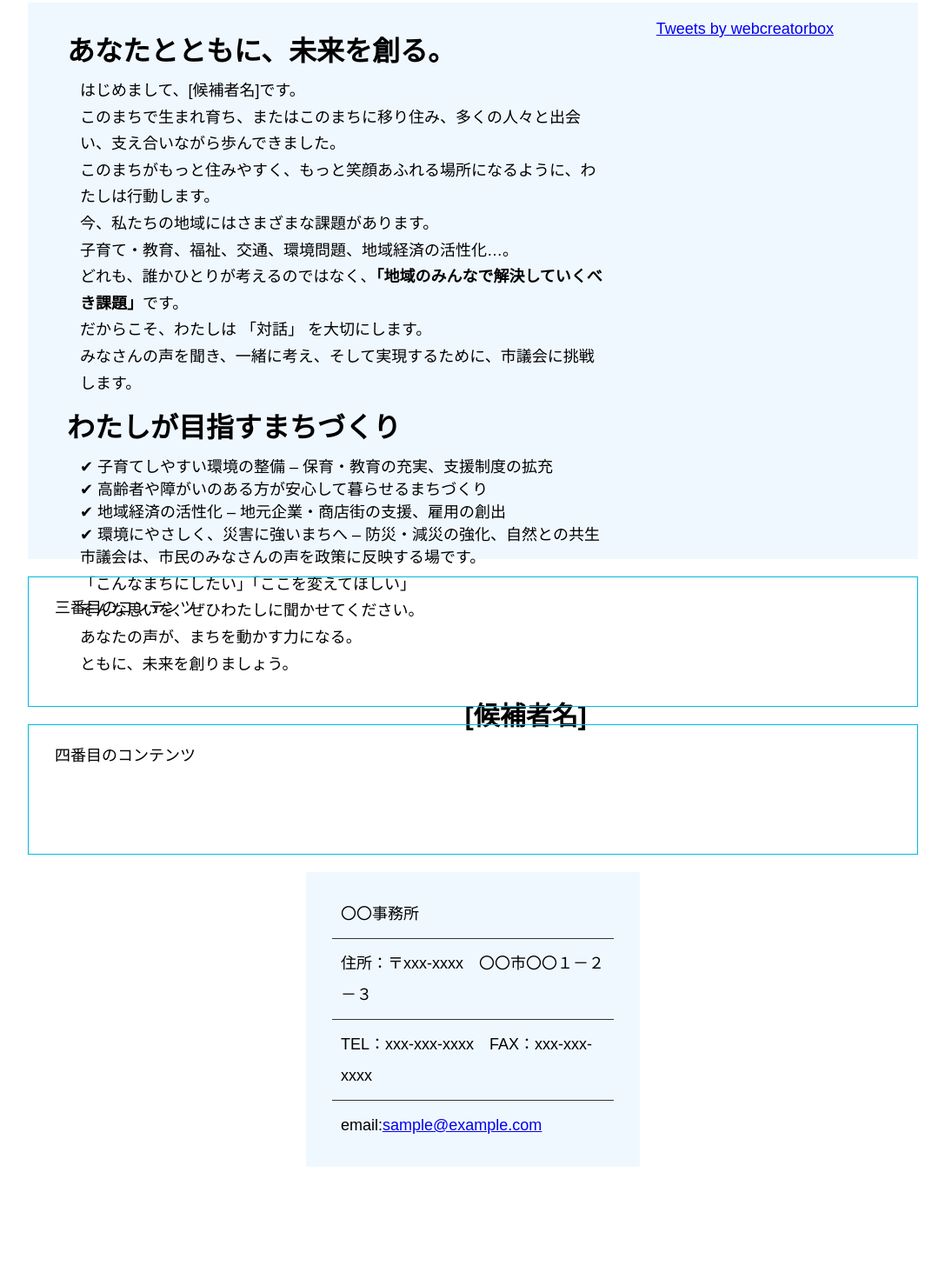
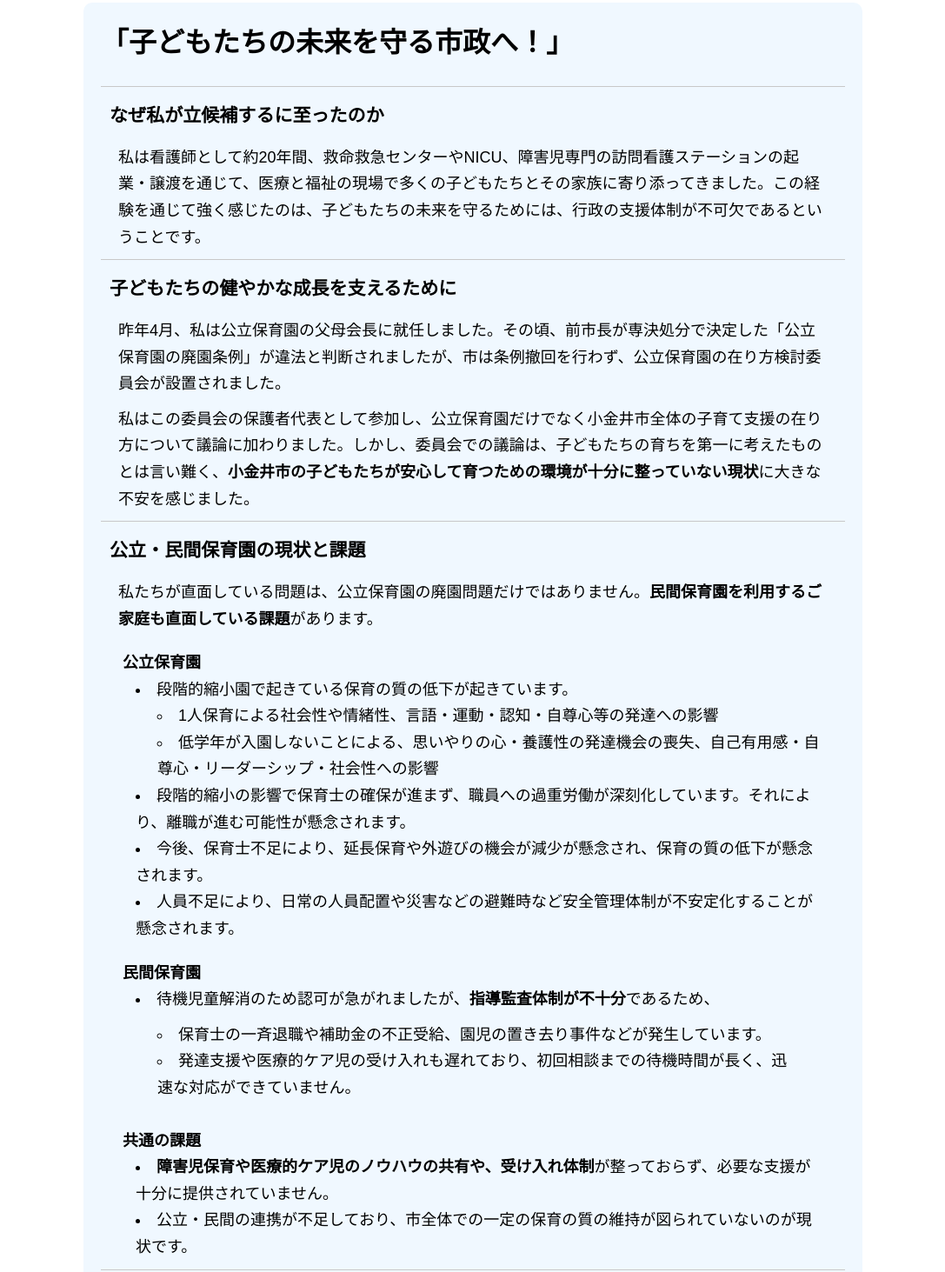
Before and after one commit to ichigatsu01/city_council_member, a plain HTML site: page index.html in a window 1280 px wide. Shown: the part 797-2260 px from the top of the page at 87% size, without its empty margins (96-1183 px from the left). Before the commit the page ends 2159 px from the top, so only its background shows below. Drawn offline with Linux system fonts and the light colour scheme; some packages are replaced by stand-ins of ours.

Commit message:
文章更新およびsnsの位置を調整

```diff
--- a/index.html
+++ b/index.html
@@ -3,7 +3,8 @@
 <head>
     <meta charset="UTF-8">
     <meta name="viewport" content="width=device-width, initial-scale=1.0">
-    <title>仮</title>
+    <meta name="description" content="小金井市市議会議員候補　大前　優香の公式ホームページ">
+    <title>大前　優香　公式ホームページ　小金井市市議会議員候補</title>
     <link rel="stylesheet" href="https://unpkg.com/ress/dist/ress.min.css">
     <link rel="stylesheet" href="./static/style.css">
     <script src="./static/script.js" defer></script>
@@ -11,7 +12,10 @@
 <body>
     <header class="header">
         <div class="page-header">
-            <h1 class="logo"><a href="#">ロゴ</a></h1>
+            <h1 class="logo"><a href="#">
+                <p style="font-size: smaller;">小金井市市議会議員候補</p>
+                <div>大前　優香</div>
+            </a></h1>
             <nav>
                 <ul class="navi">
                     <li><a href="#">トップ</a></li>
@@ -41,57 +45,78 @@
         <img class="top-img" src="static/img/kari.jpg" alt="トップページの画像です">
     </div><!-- class="top-img" -->
 
-    <div class="two-columns" id="message">
-        <div class="column1">
-            <h2>あなたとともに、未来を創る。</h2>
-            <div class="column1-content">
-                <p>はじめまして、[候補者名]です。
-                <p>このまちで生まれ育ち、またはこのまちに移り住み、多くの人々と出会い、支え合いながら歩んできました。</p>
-                <p>このまちがもっと住みやすく、もっと笑顔あふれる場所になるように、わたしは行動します。</p>
-                <p>今、私たちの地域にはさまざまな課題があります。</p>
-                <p>子育て・教育、福祉、交通、環境問題、地域経済の活性化…。</p>
-                <p>どれも、誰かひとりが考えるのではなく、<strong>「地域のみんなで解決していくべき課題」</strong>です。</p>
-                <p>だからこそ、わたしは 「対話」 を大切にします。</p>
-                <p>みなさんの声を聞き、一緒に考え、そして実現するために、市議会に挑戦します。</p>
-            </div>
+    <main id="message">
+        <h2 class="slogan">「子どもたちの未来を守る市政へ！」</h2>
+        <section class="message-contents">
+            <h3>なぜ私が立候補するに至ったのか</h3>
+            <p>私は看護師として約20年間、救命救急センターやNICU、障害児専門の訪問看護ステーションの起業・譲渡を通じて、医療と福祉の現場で多くの子どもたちとその家族に寄り添ってきました。この経験を通じて強く感じたのは、子どもたちの未来を守るためには、行政の支援体制が不可欠であるということです。</p>
+        </section>
+        <section class="message-contents">
+            <h3>子どもたちの健やかな成長を支えるために</h3>
+            <p>昨年4月、私は公立保育園の父母会長に就任しました。その頃、前市長が専決処分で決定した「公立保育園の廃園条例」が違法と判断されましたが、市は条例撤回を行わず、公立保育園の在り方検討委員会が設置されました。</p>
+            <p>私はこの委員会の保護者代表として参加し、公立保育園だけでなく小金井市全体の子育て支援の在り方について議論に加わりました。しかし、委員会での議論は、子どもたちの育ちを第一に考えたものとは言い難く、<strong>小金井市の子どもたちが安心して育つための環境が十分に整っていない現状</strong>に大きな不安を感じました。</p>
+        </section>
+        <section class="message-contents">
+            <h3>公立・民間保育園の現状と課題</h3>
+            <p>私たちが直面している問題は、公立保育園の廃園問題だけではありません。<strong>民間保育園を利用するご家庭も直面している課題</strong>があります。</p>
+            <ul>
+                <h4>公立保育園</h4>
+                <li>段階的縮小園で起きている保育の質の低下が起きています。
+                    <ul>
+                        <li>1人保育による社会性や情緒性、言語・運動・認知・自尊心等の発達への影響</li>
+                        <li>低学年が入園しないことによる、思いやりの心・養護性の発達機会の喪失、自己有用感・自尊心・リーダーシップ・社会性への影響</li>
+                    </ul>
+                </li>
+                <li>段階的縮小の影響で保育士の確保が進まず、職員への過重労働が深刻化しています。それにより、離職が進む可能性が懸念されます。</li>
+                <li>今後、保育士不足により、延長保育や外遊びの機会が減少が懸念され、保育の質の低下が懸念されます。</li>
+                <li>人員不足により、日常の人員配置や災害などの避難時など安全管理体制が不安定化することが懸念されます。</li>
+            </ul>
+            <ul>
+                <h4>民間保育園</h4>
+                <li>待機児童解消のため認可が急がれましたが、<strong>指導監査体制が不十分</strong>であるため、</li>
+                    <ul>
+                        <li>保育士の一斉退職や補助金の不正受給、園児の置き去り事件などが発生しています。</li>
+                        <li>発達支援や医療的ケア児の受け入れも遅れており、初回相談までの待機時間が長く、迅速な対応ができていません。</li>
+                    </ul>
+            </ul>
+            <ul>
+                <h4>共通の課題</h4>
+                <li><strong>障害児保育や医療的ケア児のノウハウの共有や、受け入れ体制</strong>が整っておらず、必要な支援が十分に提供されていません。</li>
+                <li>公立・民間の連携が不足しており、市全体での一定の保育の質の維持が図られていないのが現状です。</li>
+            </ul>
+            <h3>子どもたちの権利を守る市政を目指して</h3>
+            <p>小金井市には「子どもの権利に関する条例」が存在しますが、市民の切実な要望が「委員会の諮問範囲外」として議論すら許されない行政の姿勢を崩しておらず、現状の政策はこの権利を十分に守っているとは言えません。違法とされた廃園条例が依然として有効とされ、市民の公平な公共サービスの利用権が侵害されていることは見過ごせません。</p>
+            <p>このような状況は、公立・民間の区別なく、小金井市のすべての子どもたちの育ちに関わる重大な問題です。にもかかわらず、行政はこれらの問題に対して適切な対応を取らず、市民の声に真摯に耳を傾けようとしていません。</p>
+            <p>私は「現場を知る者」として、そして「子どもを育てる親」として、子どもたちの健やかな成長を支えるために立ち上がります。市民の権利が守られ、子どもたちが安心して育つことのできる小金井市を取り戻すために、皆さんの声を市議会に届けることが私の使命です。</p>
+            <h3>共に未来をつくりましょう</h3>
+            <p>子どもたちの未来を守るために、そしてすべての市民が安心して暮らせる小金井市を実現するために、私は皆さんと共に声を上げ、行動していきます。</p>
+            <p><strong>皆さんの声を市政に届けるために、どうか私に力を貸してください。</strong></p>
+            <h3 class="message-contents-name">大前　優香</h3>
 
-            <h2>わたしが目指すまちづくり</h2>
-            <div class="column1-content">
-                <dl style="list-style: none;">
-                    <li>✔ 子育てしやすい環境の整備 – 保育・教育の充実、支援制度の拡充</li>
-                    <li>✔ 高齢者や障がいのある方が安心して暮らせるまちづくり</li>
-                    <li>✔ 地域経済の活性化 – 地元企業・商店街の支援、雇用の創出</li>
-                    <li>✔ 環境にやさしく、災害に強いまちへ – 防災・減災の強化、自然との共生</li>
-                </dl>
-                <p>市議会は、市民のみなさんの声を政策に反映する場です。</p>
-                <p>「こんなまちにしたい」「ここを変えてほしい」</p>
-                <p>そんな思いを、ぜひわたしに聞かせてください。</p>
-                <p>あなたの声が、まちを動かす力になる。</p>
-                <p>ともに、未来を創りましょう。</p>
-            </div>
-            <h3 class="column1-content-name">[候補者名]</h3>
-        </div>
-        <div class="column2">
-            <a class="twitter-timeline" data-height="700" href="https://twitter.com/webcreatorbox?ref_src=twsrc%5Etfw">Tweets by webcreatorbox</a>
-            <script async src="https://platform.twitter.com/widgets.js" charset="utf-8"></script>
-        </div>
-    </div><!-- class="two-columns" -->
+        </section>
+    </main>
 
     <div id="three" class="container">
-        <p style="height: 150px; width: 80vw; border: 1px solid #0bd; padding: 20px 30px;">三番目のコンテンツ</p>
+        <p style="height: 150px; width: 70vw; border: 1px solid #0bd; padding: 20px 30px;">三番目のコンテンツ</p>
     </div>
 
     <div id="four" class="container">
-        <p style="height: 150px; width: 80vw; border: 1px solid #0bd; padding: 20px 30px;">四番目のコンテンツ</p>
+        <p style="height: 150px; width: 70vw; border: 1px solid #0bd; padding: 20px 30px;">四番目のコンテンツ</p>
     </div>
 
-    <div id="contact">
-        <div class="contact-content">
+    <div class="two-columns container" id="contact">
+        <div class="column1 contact-content">
             <!-- <h2>お問い合わせ</h2> -->
-            <p>〇〇事務所</p>
-            <p>住所：〒xxx-xxxx　〇〇市〇〇１－２－３</p>
-            <p>TEL：xxx-xxx-xxxx　FAX：xxx-xxx-xxxx</p>
+            <h2>〇〇事務所</h2>
+            <p>住所：〒xxx-xxxx<br>
+                〇〇市〇〇１－２－３</p>
+            <p>TEL：xxx-xxx-xxxx<br>
+                FAX：xxx-xxx-xxxx</p>
             <p>email:<a href="sample@example.com">sample@example.com</a></p>
+        </div>
+        <div class="column2">
+            <a class="twitter-timeline" data-height="400" href="https://twitter.com/webcreatorbox?ref_src=twsrc%5Etfw">Tweets by webcreatorbox</a>
+            <script async src="https://platform.twitter.com/widgets.js" charset="utf-8"></script>
         </div>
     </div>
 
--- a/static/style.css
+++ b/static/style.css
@@ -12,10 +12,7 @@ body {
     height: 120px;
     background-color: rgba(230, 240, 240, 0.95);
 }
-h2 {
-    font-size: 2rem;
-    margin: 10px 15px;
-}
+
 .container {
     display: flex;
     justify-content: center;
@@ -33,7 +30,7 @@ h2 {
     align-items: center;
 }
 .logo {
-    font-size: 3rem;
+    font-size: 2rem;
     flex: 3;
 }
 .navi {
@@ -44,12 +41,12 @@ h2 {
     list-style: none;
     font-size: 1.5rem;
 }
-.navi li a {
+.navi li a , .logo {
     /* リンク貼り付け時の下線や文字色変更を防ぐ */
     text-decoration-line: none;
     color: inherit
 }
-.navi li a:visited {
+.navi li a , .logo :visited {
     /* リンク訪問後の文字色変更を防ぐ */
     text-decoration-line: none;
     color: inherit;
@@ -67,54 +64,82 @@ h2 {
 }
 
 /* メッセージ、sns */
+#message {
+    height: auto;
+    width: 70vw;
+    background-color: aliceblue;
+    border-radius: 10px;
+    margin: auto;
+    padding: 20px;
+}
+.slogan {
+    font-size: 2rem;
+    margin-bottom: 30px;
+}
+.message-contents {
+    line-height: 1.7;
+}
+.message-contents h3 {
+    border-top: 1px solid rgb(200, 200, 200);
+    padding: 15px 10px;
+}
+.message-contents h3:last-child {
+    /* 最後の行＝名前のところだけは横線での仕切りを行わない */
+    border-top: none;
+    padding: 15px 10px;
+}
+.message-contents p {
+    padding: 0 20px 10px 20px;
+}
+.message-contents ul {
+    padding: 10px 25px;
+    list-style-position: inside;
+}
+.message-contents ul li {
+    padding: 0 0 0 15px;
+}
+.message-contents ul li ul{
+    padding: 0 0 0 10px;
+}
+.message-contents-name {
+    text-align: right;
+    font-size: 2rem;
+}
+
+/* お問い合わせ */
 .two-columns {
     display: flex;
-    width: 80vw;
-    height: 80vh;
-    margin: 20px auto;
+    justify-content: space-around;
+    width: 50vw;
     background-color: aliceblue;
 }
 .column1 {
-    flex: 7;
-    margin: 20px 30px;
+    flex: 5;
+    margin: 20px;
 }
 .column1 p {
-    line-height: 1.7;
+    margin-left: 10px;
+    border-bottom: 1px solid #333;
+    line-height: 2;
 }
-.column1-content {
-    margin-left: 30px;
-}
-.column1-content-name {
-    text-align: right;
-    font-size: 30px;
-    margin: 20px;
+.column1 p:last-child {
+    border-bottom: none;
 }
 .column2 {
-    flex: 3;
-    margin: 20px 30px;
+    flex: 5;
+    max-width: 400px;
+    margin: 20px
 }
 
-/* お問い合わせ */
-#contact {
-    display: flex;
-    background-color: aliceblue;
-    justify-content: center;
-    width: 30%;
-    margin: 20px auto;
-    padding: 20px 30px;
-}
-#contact h2 {
-    width: auto;
-    text-align: center;
-    margin: auto;
-}
-#contact p {
-    border-bottom: 1px solid #333;
-    line-height: 2;
-    padding: 10px;
-}
-#contact p:last-child {
-    border-bottom: none;
+/* レスポンシブ対応：狭めのモニタなど */
+@media (max-width: 1000px) {
+    .logo {
+        font-size: 1.5rem;
+    }
+    .navi {
+        font-size: 1.2rem;
+        gap: 1rem;
+    }
 }
 
 /* レスポンシブ対応：スマホ */
@@ -138,6 +163,7 @@ h2 {
     .navi {
         display: none;
         }
+
     /* ハンバーガーメニュー */
     #hamburger-menu {
         display: grid;
@@ -176,6 +202,7 @@ h2 {
     .hamburger-btn {
         height: 50px;
     }
+
     /* トップページ画像 */
     .top-img {
         margin: 30px;
@@ -183,7 +210,8 @@ h2 {
         width: 100vw;
         text-align: center;
     }
-    /* メッセージ、sns */
+
+    /* お問い合わせ */
     .two-columns {
         display: block;
         justify-content: center;
@@ -194,25 +222,20 @@ h2 {
         background-color: aliceblue;
     }
     .column1 {
+        flex: 5;
         margin: 20px;
     }
-    .column1 h2 {
-        text-align: left;
-        margin-left: 0;
+    .column1 p {
+        margin-left: 10px;
+        border-bottom: 1px solid #333;
+        line-height: 2;
     }
-    .column1 p {
-        line-height: 1.7;
+    .column1 p:last-child {
+        border-bottom: none;
     }
-    .column1-content {
-        margin: auto;
-    }
-
     .column2 {
-        margin: 20px 30px;
-    }
-
-    #contact {
-        width: auto;
-        margin: 30px;
+        flex: 5;
+        max-width: 400px;
+        margin: 20px
     }
 }
```
